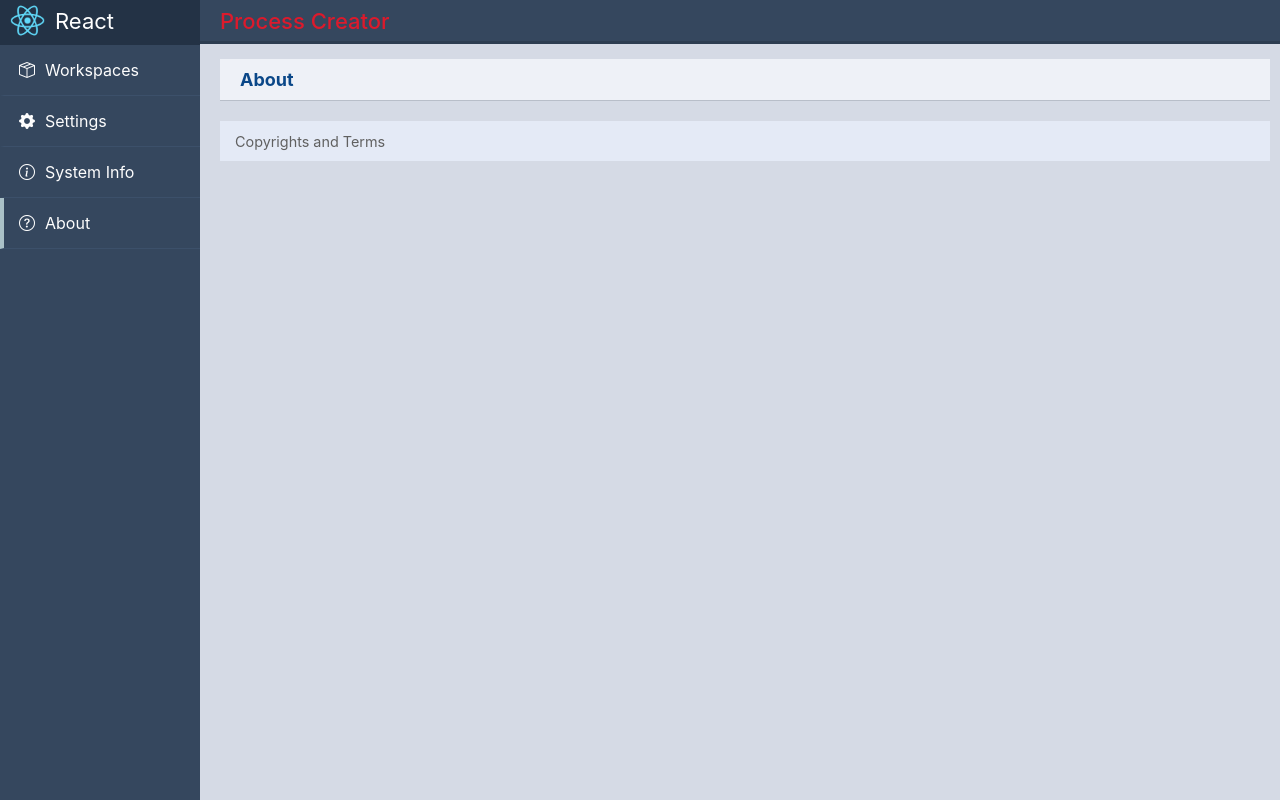
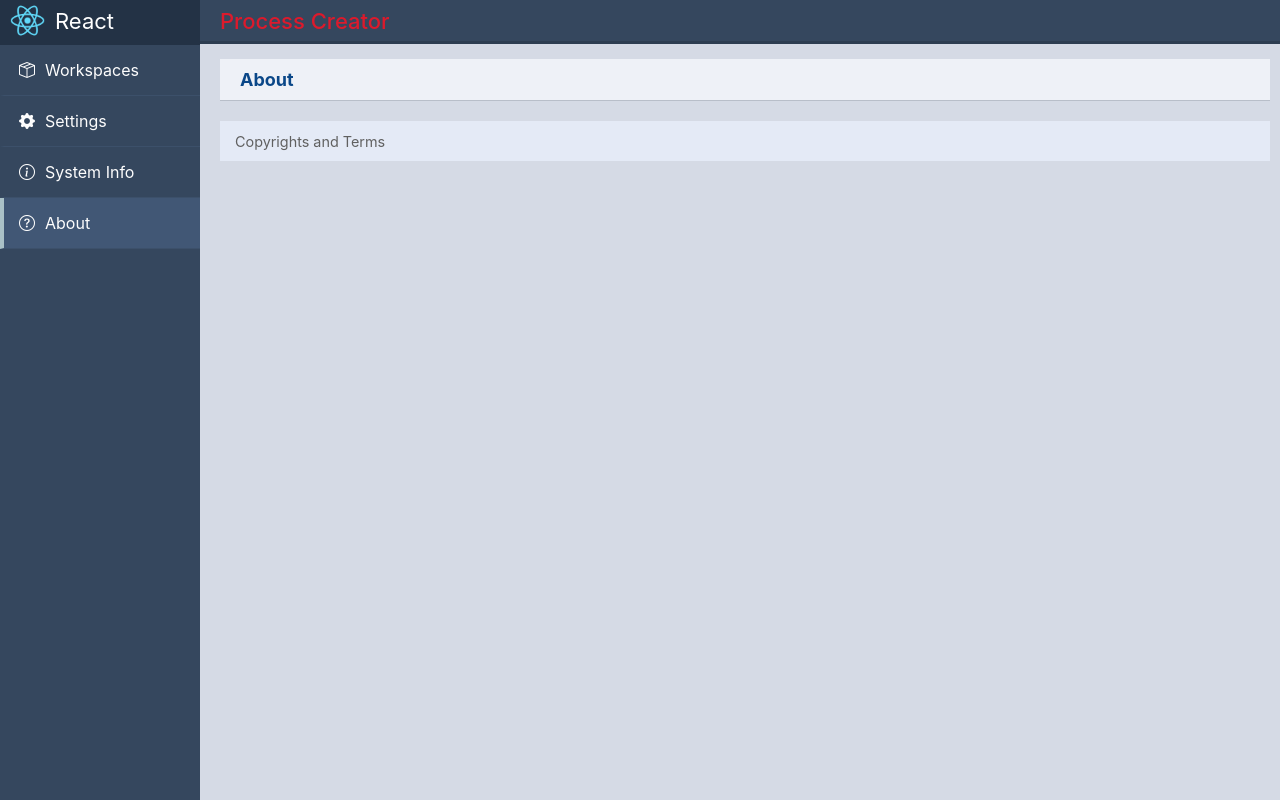
Before and after one commit to reftch/process-creator-react, a React (Create React App) app: page /about in a window 1280 px wide. Built offline with nearby package versions, Linux system fonts and the light colour scheme.

Commit message:
Changed styles in the sidebar

```diff
--- a/src/styles/components/sidebar.scss
+++ b/src/styles/components/sidebar.scss
@@ -9,14 +9,9 @@
   a {
     display: block;
     padding: 15px;
-    // padding: 15px 10px 15px 5px;
-    // border-bottom: 1px solid var(--border-bottom);
     color: var(--primary);
-    // white-space: nowrap;
-    // border-right: 3px solid inherit;
     border-left: 4px solid var(--background-sidebar);
     background-color: var(--background-sidebar);
-    // border-left: 3px solid inherit;
     border-bottom: 1px solid var(--border-bottom);
   }
 
@@ -29,25 +24,13 @@
   }
 
   a:hover {
-    // background-color: var(--hover);
     border-left: 4px solid var(--separator-color);
     background-color: var(--background-sidebar-active);
-    // @include regular-shadow;
   }
 
   &-active {
-    background: var(--background-selected);
+    background-color: var(--background-sidebar-active) !important;
     border-left: 4px solid var(--separator-color) !important;
-    // border-left: 4px solid var(--selected) !important;
-    // @include regular-shadow;
   }
 
 }
-
-.side-nav {
-  // @include regular-shadow;
-  li {
-    cursor: pointer;
-    color: #e6ebf1;
-  }
-}
```
